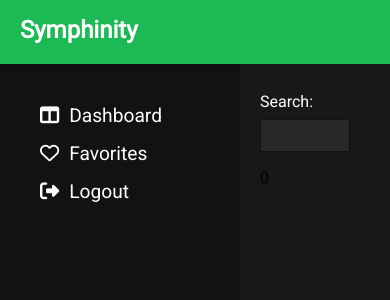
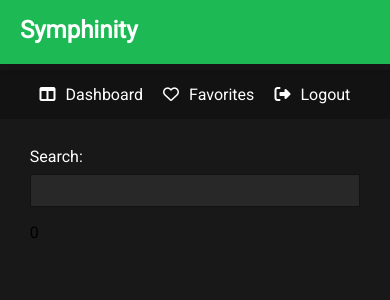
Before and after one commit to oakes680/symphinity, a React (Create React App) app in the folder song_suggester/: page /dashboard in a window 390 px wide. Shown: the top 300 px of the page. Built offline with nearby package versions, Linux system fonts and the light colour scheme.

Commit message:
mobile styling

```diff
--- a/song_suggester/package.json
+++ b/song_suggester/package.json
@@ -13,7 +13,7 @@
     "react-loader-spinner": "^3.1.5",
     "react-redux": "^7.1.3",
     "react-router-dom": "^5.1.2",
-    "react-scripts": "3.3.0",
+    "react-scripts": "3.4.0",
     "redux": "^4.0.5",
     "redux-thunk": "^2.3.0",
     "styled-components": "^4.4.1"
--- a/song_suggester/src/components/Saved.js
+++ b/song_suggester/src/components/Saved.js
@@ -1,7 +1,7 @@
 import React from 'react';
 import { Wrapper, Aside, Nav, Main } from "../stylesheets/Layout";
 import { FavCard, Fav } from "../stylesheets/Favorites";
-import { Artist, Thumb, SongName, ArtistName } from '../stylesheets/SearchResults';
+import { Artist, Thumb, SongName, ArtistName, SongCard } from '../stylesheets/SearchResults';
 const Saved = () => {
 
 
@@ -21,7 +21,7 @@ const Saved = () => {
         </Nav>
       </Aside>
       <Main>
-        <FavCard>
+        <SongCard>
             <div>
             <Thumb src="https://i.scdn.co/image/ab67616d000048514d9f7b88e82db31d13ac6668" />
             <Artist>
@@ -30,8 +30,8 @@ const Saved = () => {
             </Artist>
             </div>
             <Fav><i className="fas fa-heart"></i></Fav>
-        </FavCard>
-        <FavCard>
+        </SongCard>
+        <SongCard>
             <div>
             <Thumb src="https://i.scdn.co/image/ab67616d0000485184e0a5f22d758260588fc2ca" />
             <Artist>
@@ -40,8 +40,8 @@ const Saved = () => {
             </Artist>
             </div>
             <Fav><i className="fas fa-heart"></i></Fav>
-        </FavCard>
-        <FavCard>
+        </SongCard>
+        <SongCard>
             <div>
             <Thumb src="https://i.scdn.co/image/ab67616d000048519b6ac98a52f62d5cb473da40" />
             <Artist>
@@ -50,8 +50,8 @@ const Saved = () => {
             </Artist>
             </div>
             <Fav><i className="fas fa-heart"></i></Fav>
-        </FavCard>
-        <FavCard>
+        </SongCard>
+        <SongCard>
             <div>
             <Thumb src="https://i.scdn.co/image/a1a62f04a9d696c37e3688f44398a43121c33776"/>
             <Artist>
@@ -60,8 +60,8 @@ const Saved = () => {
             </Artist>
             </div>
             <Fav><i className="fas fa-heart"></i></Fav>
-        </FavCard>
-        <FavCard>
+        </SongCard>
+        <SongCard>
             <div>
             <Thumb src="https://i.scdn.co/image/ab67616d0000485122c614bdaf27ea223bcb2add" />
             <Artist>
@@ -70,7 +70,7 @@ const Saved = () => {
             </Artist>
             </div>
             <Fav><i className="fas fa-heart"></i></Fav>
-        </FavCard>
+        </SongCard>
       </Main>
     </Wrapper>
     );
--- a/song_suggester/src/components/SongDetail.js
+++ b/song_suggester/src/components/SongDetail.js
@@ -214,3 +214,4 @@ export const SongDetail = ({
     </LargeCard>
   );
 };
+//comment
--- a/song_suggester/src/stylesheets/Favorites.js
+++ b/song_suggester/src/stylesheets/Favorites.js
@@ -10,6 +10,10 @@ export const FavCard = styled.div`
     display:flex;
     flex-direction: row;
     justify-content: space-between;
+    @media (max-width: 768px){
+             margin: 10px auto;
+             width: 80%;
+    }
 
     div {
         .fas {
@@ -18,7 +22,11 @@ export const FavCard = styled.div`
     }
 `
 export const Fav = styled.div`
-    position: relative
+    position: relative;
+    @media (max-width: 768px){
+            display:none;
+
+    }
 
     i {
         position:absolute;
@@ -50,6 +58,9 @@ export const Radar = styled.div`
     height: auto;
     padding: 40px;
     color: white;
+    @media (max-width: 768px){
+    margin-bottom: 20px;;
+    }
 
     img {
         max-width: 100%;
--- a/song_suggester/src/stylesheets/Layout.js
+++ b/song_suggester/src/stylesheets/Layout.js
@@ -4,6 +4,10 @@ export const Wrapper = styled.div`
     width: 100%;
     height: calc(100vh - 64px);
     display: relative;
+    @media (max-width: 768px){
+        display: flex;
+        flex-direction:column;
+    }
 `
 
 export const Aside = styled.aside`
@@ -12,9 +16,26 @@ export const Aside = styled.aside`
     top: 64px;
     background-color: #121212;
     position: fixed;
+
+    @media (max-width: 768px){
+        position: static;
+        display:flex;
+        width: 100%;
+        height: auto;
+        top: 0;
+        margin: 70px auto 0px;
+
+    }
 `
 export const Nav = styled.nav`
     margin: 40px 0 0 40px;
+
+    @media (max-width: 768px){
+            display:flex;
+            margin: 0 auto;
+            width: 90%;
+            justify-content: space-evenly;
+    }
 
     a {
         display: block;
@@ -22,6 +43,11 @@ export const Nav = styled.nav`
         text-decoration: none;
         margin: 15px 0;
         font-size: 1.2rem;
+        @media (max-width: 768px){
+            display: inline;
+            font-size: 1rem;
+
+    }
     }
     a:hover {
         color: #999;
@@ -37,6 +63,14 @@ export const Main = styled.main`
     display: flex;
     flex-direction: row;
     flex-wrap:wrap;
+    @media (max-width: 768px){
+        position: static;
+        width: 95%;
+        margin: 0 auto;
+        left:0px;
+        top: 0px;
+    }
+
 
     h2,p {
         text-align:left;
--- a/song_suggester/src/stylesheets/SearchResults.js
+++ b/song_suggester/src/stylesheets/SearchResults.js
@@ -10,6 +10,7 @@ export const SearchResult = styled.p`
   padding: .75rem;
   margin: 0;
   color: ${colors.mediumBlack};
+  border: 5px solid red;
 
   :nth-of-type(even) {
     background-color: #606b6e;
@@ -30,6 +31,11 @@ export const SongCard = styled.div`
   padding: 12px 0 12px 12px;
   background-color: #282828;
 
+  @media (max-width: 768px){
+        height: 80px;
+        text-overflow: ellipsis;
+    }
+
   :hover {
     background-color: #383838;
     cursor: pointer;
@@ -42,6 +48,14 @@ export const Artist = styled.div`
   margin-left: 10px;
   color: #fff;
   vertical-align: top;
+
+  @media (max-width: 768px){
+    width: 70%;
+    white-space: nowrap;
+    overflow: hidden;
+    text-overflow: ellipsis;
+
+    }
 `
 
 export const Thumb = styled.img`
@@ -55,8 +69,11 @@ export const ArtistName = styled.p`
 
 export const SongName = styled.p`
   font-weight: 100;
-  font-size: 1rem;
+  font-size: 1.2rem;
   margin: 5px 0;
+  @media (max-width: 768px){
+        text-overflow: ellipsis;
+    }
 `
 
 export const LargeCard = styled.div`
--- a/song_suggester/src/stylesheets/SongDetails.js
+++ b/song_suggester/src/stylesheets/SongDetails.js
@@ -10,12 +10,25 @@ export const LargeCard = styled.div`
   border: 1px solid #121212;
   margin-top: 20px;
   padding: 60px;
+  @media (max-width: 768px){
+    width: 100%;
+    flex-direction: column;
+    margin: 0 auto;
+
+    }
 `;
 
 export const Frame = styled.div`
   width: 50%;
   height: auto;
   margin: 0 auto;
+  @media (max-width: 768px){
+    width: 100%;
+    display: flex;
+    flex-direction: column;
+    justify-content: center;
+    align-items: center;
+    }
 
   iframe {
     border: 1px solid #121212;
@@ -28,6 +41,9 @@ export const AddToFav = styled.div`
   flex-direction: row;
   align-items: center;
   position: relative;
+  @media (max-width: 768px){
+    position: static;
+    }
 
   i {
       position: absolute;
```
Also changed, not shown: 2 other files (tests, documents, lock files or other folders).
